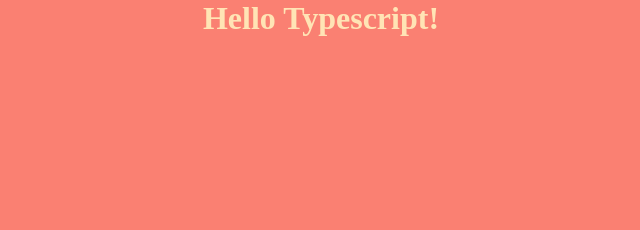
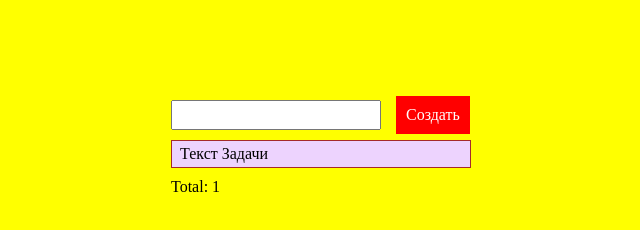
Before and after one commit to yashevsky/todo-vanillajs, a website built with webpack: page src/index.html in a window 1280 px wide. Shown: the whole page, without its empty margins (319-959 px from the left). Built offline with nearby package versions, Linux system fonts and the light colour scheme.

Commit message:
перенес верстку в проект с webpack

```diff
--- /dev/null
+++ b/src/assets/styles/main.css
@@ -0,0 +1,60 @@
+body {
+    background-color: yellow;
+    min-height: 100vh;
+    margin: 0 auto;
+    padding-top: 100px;
+}
+
+.wrap {
+    width: 300px;
+    margin: auto;
+}
+
+.input {
+    width: 70%;
+    height: 100%;
+}
+
+.button {
+    background: red;
+    border: none;
+    color: #fff;
+    margin-left: 15px;
+    padding: 10px;
+    position: relative;
+    z-index: 10;
+}
+
+.todo-list {
+    list-style: none;
+    margin-bottom: 50px;
+    padding: 4px 8px;
+    background: #edd3fe;
+    border: 1px solid brown;
+    margin: 10px 0;
+    display: flex;
+    justify-content: space-between;
+    align-items: center;
+    position: relative;
+    z-index: 5;
+    width: 100%;
+    text-transform: capitalize;
+}
+
+.todo-list__item.active {
+    color: #555;
+    text-decoration: line-through;
+    background-color: #000;
+}
+
+.todo-list__item.active .button {
+    color: #555;
+    text-decoration: line-through;
+    background-color: #000;
+}
+
+.panel {
+    display: flex;
+    align-items: center;
+    height: 30px;
+}
--- a/src/assets/styles/style.css
+++ b/src/assets/styles/style.css
@@ -1,2 +1,3 @@
 @import 'normalize.css';
 @import './global.css';
+@import './main.css'
--- a/src/index.html
+++ b/src/index.html
@@ -9,7 +9,25 @@
 </head>
 
 <body>
-    <h1>Hello Typescript!</h1>
+    <div class="wrap">
+        <div class="panel">
+            <input type="text" class="input">
+            <button type="button" class="button">
+                Создать
+            </button>
+        </div>
+        <ul class="todo-list">
+            <li class="todo-list__item">
+                Текст задачи
+            </li>
+        </ul>
+        <div>
+            Total:
+            <span id="total">
+                1
+            </span>
+        </div>
+    </div>
 </body>
 
 </html>
```
